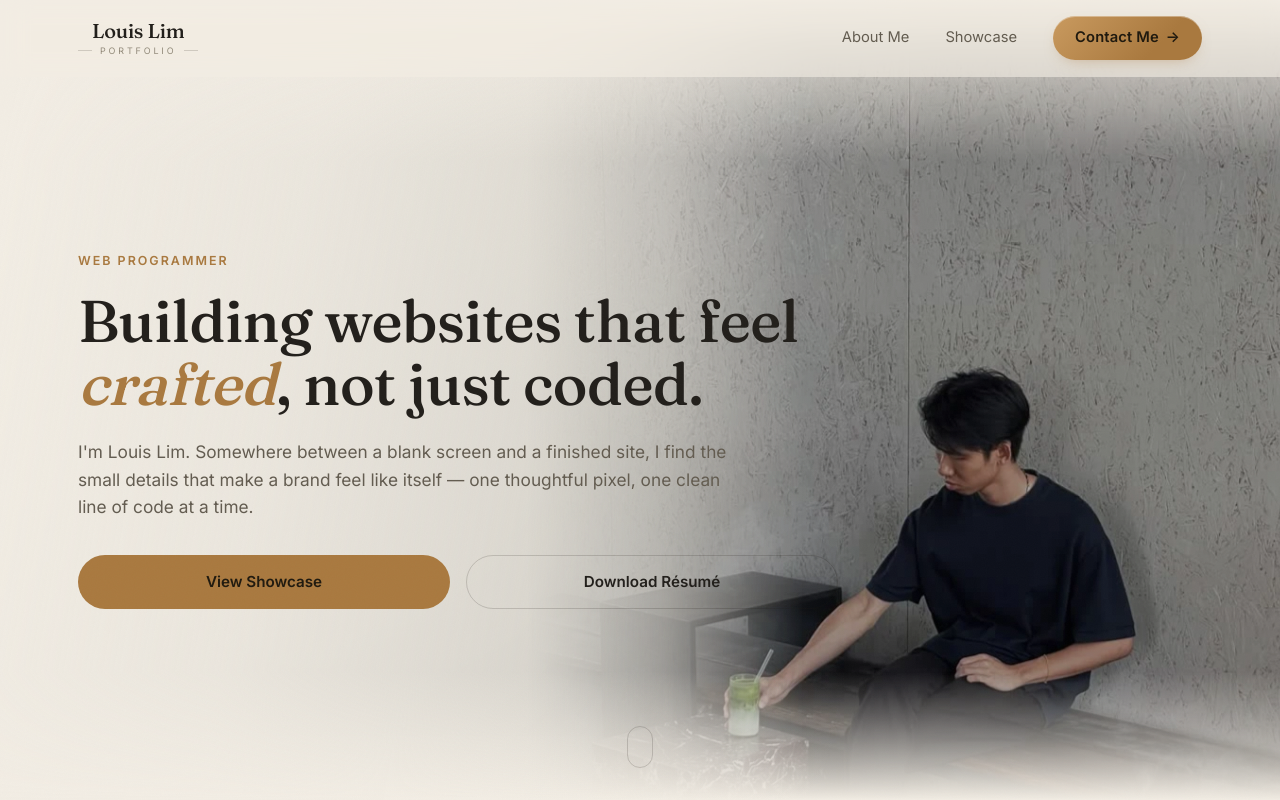
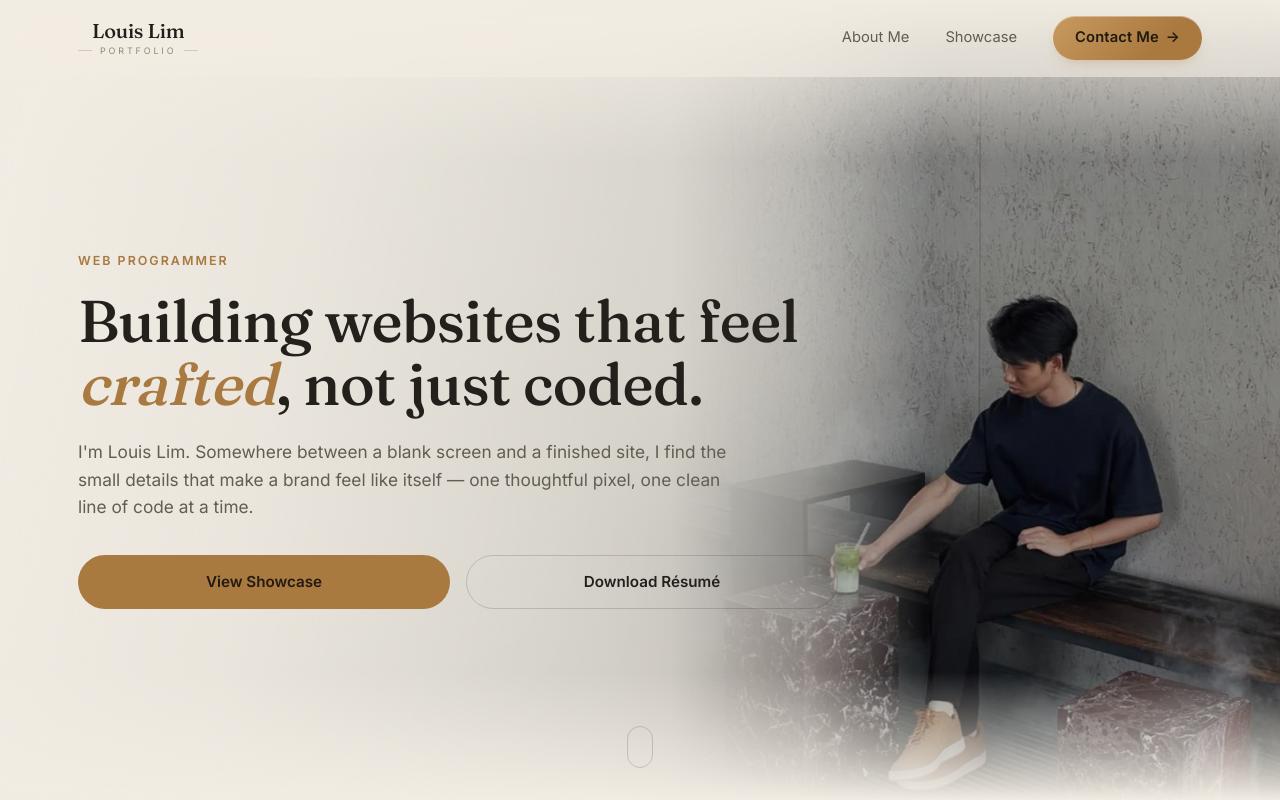
Before and after one commit to cheekeat0827-max/louis-portfolio, a plain HTML site: page index.html in a window 1280 px wide. Shown: the top 800 px of the page. Drawn offline with Linux system fonts and the light colour scheme; animation ran at ten frames a second.

Commit message:
Restore compact hero photo

```diff
--- a/assets/css/style.css
+++ b/assets/css/style.css
@@ -156,11 +156,11 @@ p{ margin: 0 0 1em; color: var(--text-muted); }
 @keyframes ambientDrift{ from{ transform: scale(1.16) translate(0,0); } to{ transform: scale(1.24) translate(-1.5%, 1%); } }
 
 .hero-photo-bleed{
-  position:absolute; top:0; right:0; width:58%; height:100%;
+  position:absolute; top:0; right:0; height:100%; aspect-ratio: 3 / 4;
   background-image: url('../img/profile1.webp');
   background-size: cover; background-position: center top;
-  -webkit-mask-image: linear-gradient(90deg, transparent 0%, rgba(0,0,0,.35) 18%, #000 36%, #000 100%);
-  mask-image: linear-gradient(90deg, transparent 0%, rgba(0,0,0,.35) 18%, #000 36%, #000 100%);
+  -webkit-mask-image: linear-gradient(90deg, transparent 0%, rgba(0,0,0,.35) 22%, #000 42%, #000 100%);
+  mask-image: linear-gradient(90deg, transparent 0%, rgba(0,0,0,.35) 22%, #000 42%, #000 100%);
   opacity:0; transform: scale(1.03);
   animation: bleedIn 2s var(--ease) .1s forwards, bleedDrift 32s ease-in-out 2.1s infinite alternate;
 }
```
